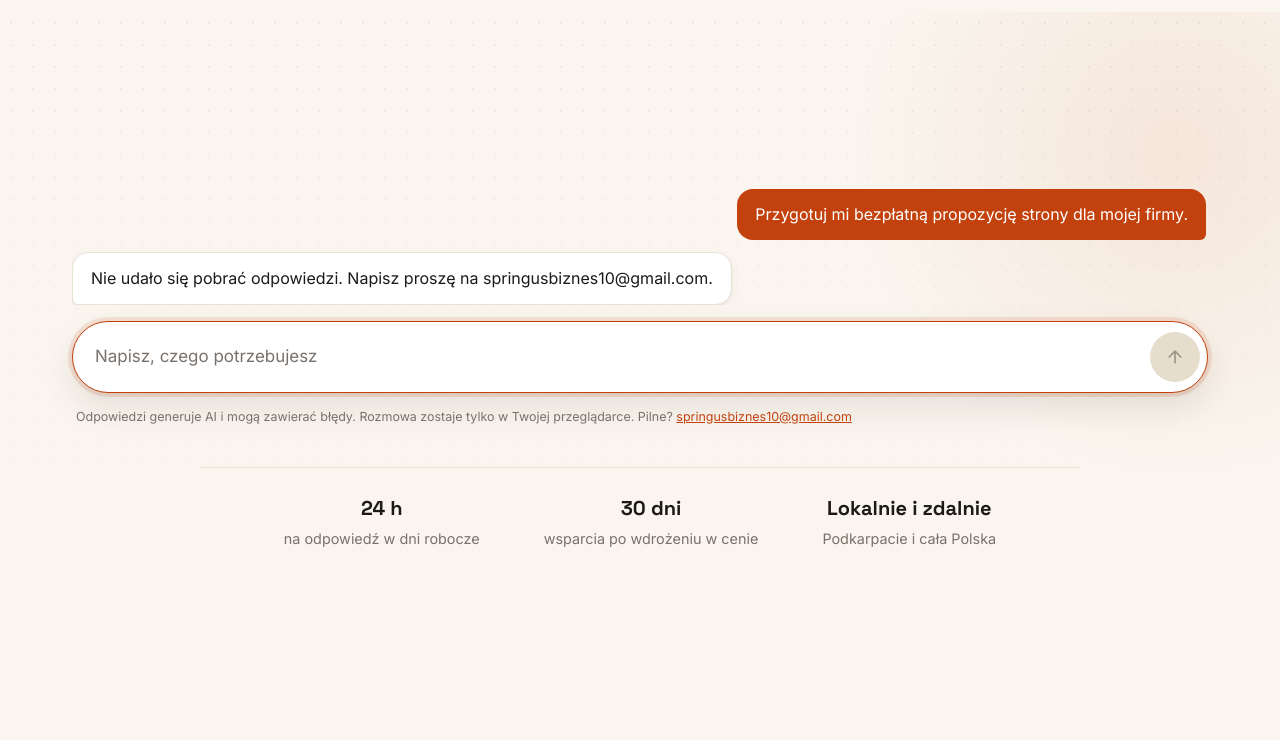
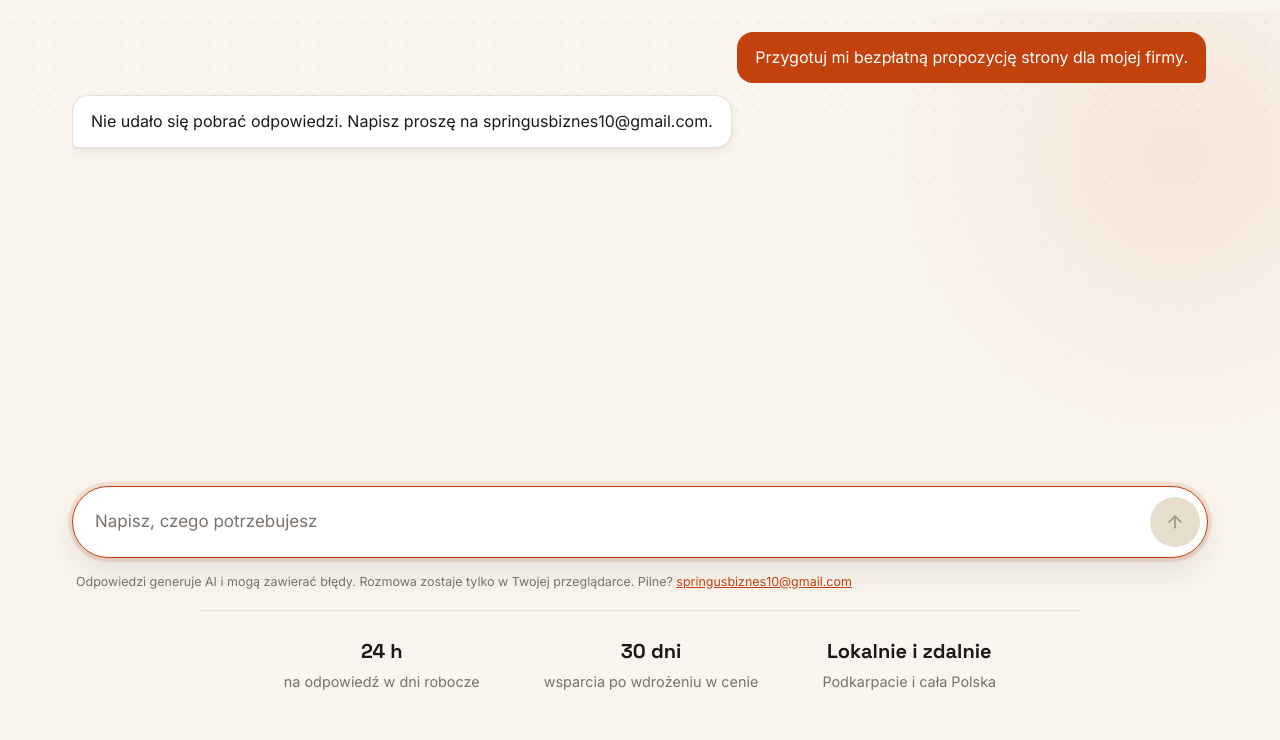
Before and after one commit to Springus158/springus.pl, a website: page public/index.html in a window 1280 px wide. Both pictures are taken after a click on the button "Przygotuj mi bezpłatną propozycję strony". Shown: the part 60-800 px from the top of the page. Drawn offline with Linux system fonts and the light colour scheme; no server answers.

Commit message:
feat(chat): model llama-3.3-70b (lepszy polski), zakaz płatności i przyjmowania zamówień; layout czatu na całą stronę (screen)

```diff
--- a/public/assets/css/style.css
+++ b/public/assets/css/style.css
@@ -390,13 +390,20 @@ p {
 
 /* Scena główna z czatem ---------------------------------------------------- */
 
+.screen {
+  display: flex;
+  flex-direction: column;
+  min-height: calc(100svh - var(--bar-h));
+}
+
 .stage {
   position: relative;
   display: flex;
   flex-direction: column;
   justify-content: center;
-  min-height: calc(100svh - var(--bar-h));
-  padding: clamp(24px, 4vw, 48px) 0 clamp(28px, 4vw, 52px);
+  flex: 1 1 auto;
+  min-height: 0;
+  padding: clamp(24px, 4vw, 48px) 0 clamp(16px, 2.5vw, 28px);
   overflow: hidden;
 }
 
@@ -697,14 +704,16 @@ p {
 /* Tryb rozmowy */
 
 body.chatting .stage {
-  height: auto;
-  justify-content: center;
+  justify-content: flex-start;
   padding-top: clamp(12px, 2vw, 20px);
-  padding-bottom: clamp(20px, 3vw, 32px);
+  padding-bottom: clamp(10px, 2vw, 18px);
 }
 
 body.chatting .stage-wrap {
-  display: block;
+  display: flex;
+  flex-direction: column;
+  flex: 1;
+  min-height: 0;
   max-width: min(1200px, 100%);
 }
 
@@ -714,12 +723,18 @@ body.chatting .suggests {
 }
 
 body.chatting .stage-chat {
+  display: flex;
+  flex-direction: column;
+  flex: 1;
+  min-height: 0;
   margin-top: 0;
 }
 
 body.chatting .chat-log {
   display: flex;
-  max-height: min(62vh, 600px);
+  flex: 1;
+  min-height: 0;
+  max-height: none;
   margin-bottom: 16px;
 }
 
@@ -733,6 +748,8 @@ body.chatting .stage-note {
 .stage-trust {
   position: relative;
   z-index: 1;
+  flex: none;
+  padding-bottom: clamp(16px, 3vw, 28px);
 }
 
 .trust-strip {
@@ -742,7 +759,7 @@ body.chatting .stage-note {
   gap: 18px 64px;
   width: 100%;
   max-width: 880px;
-  margin: clamp(26px, 4vw, 40px) auto 0;
+  margin: clamp(8px, 2vw, 18px) auto 0;
   padding: 24px 0 0;
   border-top: 1px solid var(--border);
   list-style: none;
--- a/public/index.html
+++ b/public/index.html
@@ -38,7 +38,7 @@
       href="https://fonts.googleapis.com/css2?family=Inter:wght@400;500;600;700&family=Space+Grotesk:wght@600;700&display=swap"
       rel="stylesheet"
     >
-    <link rel="stylesheet" href="assets/css/style.css?v=9">
+    <link rel="stylesheet" href="assets/css/style.css?v=10">
 
     <script type="application/ld+json">
       {
@@ -160,6 +160,7 @@
     </header>
 
     <main id="main">
+      <div class="screen">
       <section class="stage" id="start">
         <div class="container stage-wrap" data-hero-chat>
           <div class="stage-intro">
@@ -221,6 +222,7 @@
           </ul>
         </div>
       </section>
+      </div>
 
       <!-- Usługi -->
       <section class="section" id="uslugi">
@@ -668,7 +670,7 @@
       </div>
     </footer>
 
-    <script src="assets/js/main.js?v=9" defer></script>
-    <script src="assets/js/chat.js?v=9" defer></script>
+    <script src="assets/js/main.js?v=10" defer></script>
+    <script src="assets/js/chat.js?v=10" defer></script>
   </body>
 </html>
```
Also changed, not shown: public/polityka-prywatnosci/index.html (+2 -2 lines), public/tworzenie-stron-jaroslaw/index.html (+2 -2 lines), public/tworzenie-stron-lancut/index.html (+2 -2 lines), public/tworzenie-stron-przeworsk/index.html (+2 -2 lines), public/tworzenie-stron-rzeszow/index.html (+2 -2 lines), src/api/chat.js (+4 -3 lines), README.md.
